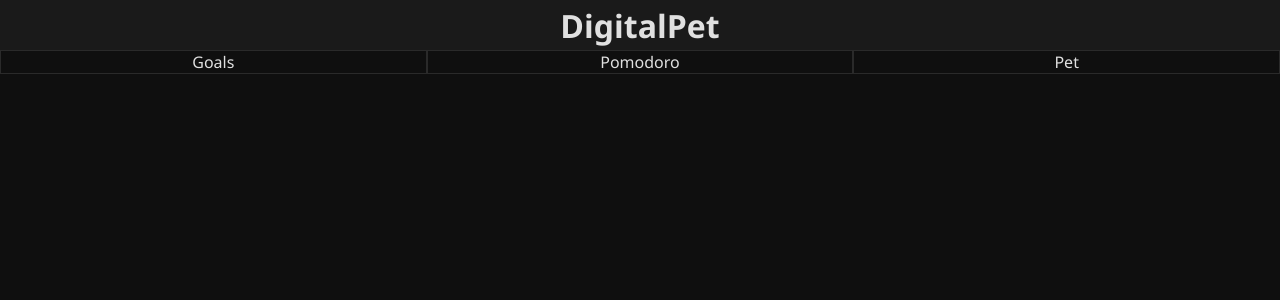
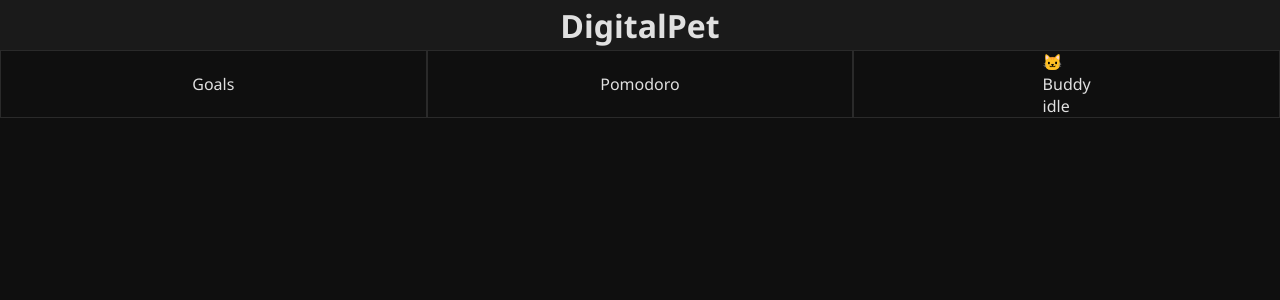
Before and after one commit to poornaprajays/Digital_Pet-, a React (Vite) app in the folder src/renderer/: page / in a window 1280 px wide. Shown: the top 300 px of the page. Built offline with nearby package versions, Linux system fonts and the light colour scheme.

Commit message:
version-1

```diff
--- a/src/renderer/src/App.jsx
+++ b/src/renderer/src/App.jsx
@@ -1,3 +1,5 @@
+import Pet from './components/Pet'
+
 function App() {
   return (
     <div style={{ height: '100%', display: 'flex', flexDirection: 'column' }}>
@@ -7,7 +9,7 @@ function App() {
       <main className="main-content">
         <section className="column">Goals</section>
         <section className="column">Pomodoro</section>
-        <section className="column">Pet</section>
+        <section className="column"><Pet state="idle" /></section>
       </main>
     </div>
   )
--- /dev/null
+++ b/src/renderer/src/components/Pet.jsx
@@ -0,0 +1,13 @@
+const Pet = ({ state }) => {
+  return (
+    <div className="pet-container">
+      <div className="pet-avatar">
+        🐱
+      </div>
+      <div className="pet-name">Buddy</div>
+      <div className="pet-status">idle</div>
+    </div>
+  )
+}
+
+export default Pet
```
